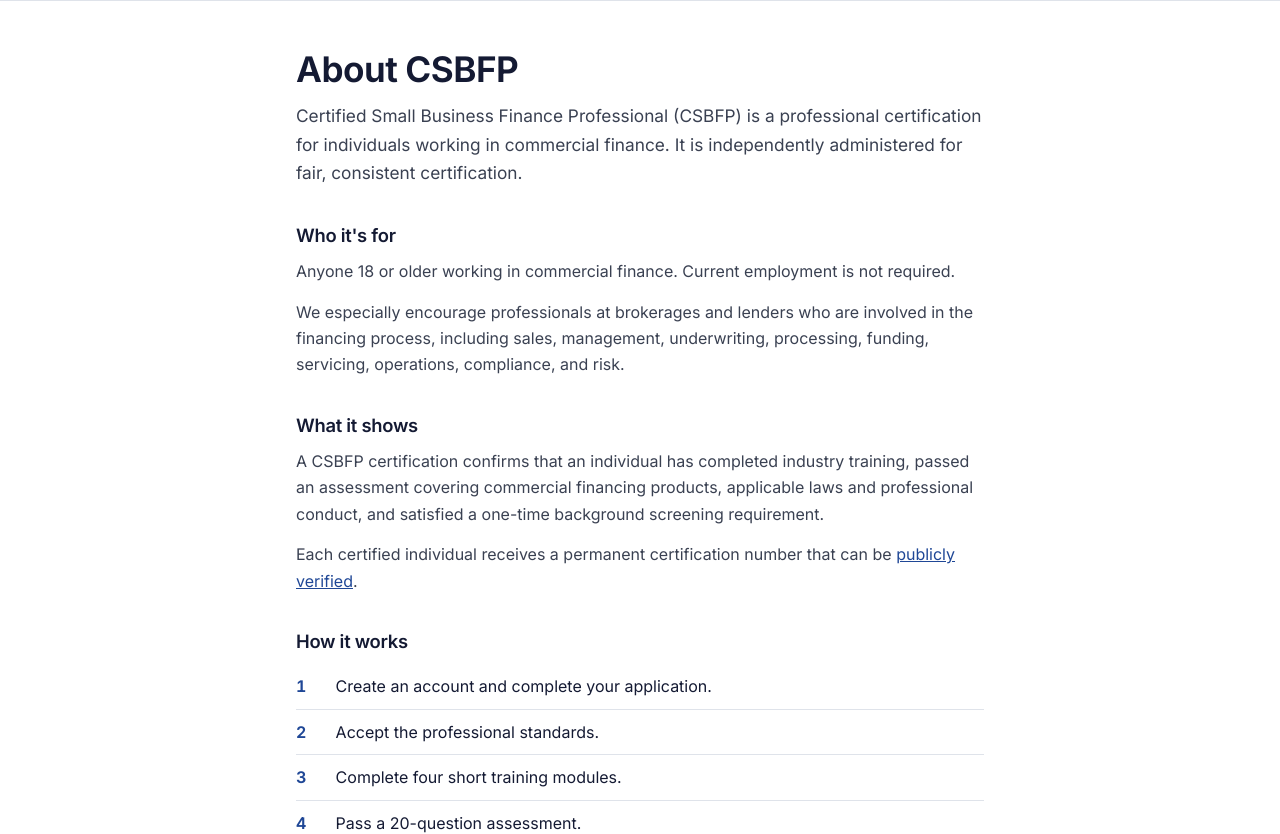
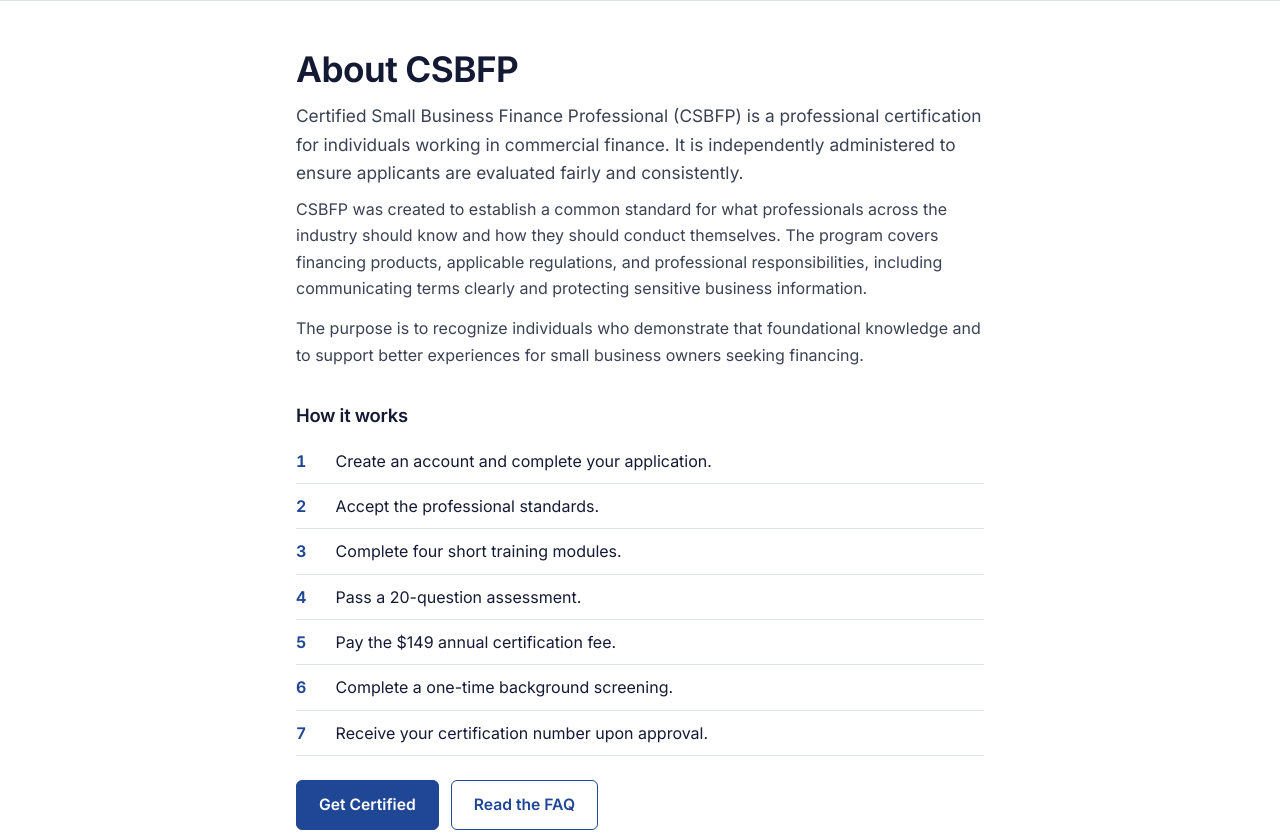
Before and after one commit to aquamark-io/csbfp, a Node server app: page /about in a window 1280 px wide. Shown: the part 87-921 px from the top of the page. Run offline with Node 20, Linux system fonts and the light colour scheme.

Commit message:
About: purpose and why; drop Who it's for and What it shows (covered in the FAQ)
Co-Authored-By: Claude Opus 5.5 <noreply@anthropic.com>
Claude-Session: https://claude.ai/code/session_01G6gvxkYgTguNQ5LswucYdQ

```diff
--- a/views/about.ejs
+++ b/views/about.ejs
@@ -1,14 +1,8 @@
 <%- include('partials/head') %>
 <h1>About CSBFP</h1>
-<p class="lead">Certified Small Business Finance Professional (CSBFP) is a professional certification for individuals working in commercial finance. It is independently administered for fair, consistent certification.</p>
-
-<h2>Who it's for</h2>
-<p>Anyone 18 or older working in commercial finance. Current employment is not required.</p>
-<p>We especially encourage professionals at brokerages and lenders who are involved in the financing process, including sales, management, underwriting, processing, funding, servicing, operations, compliance, and risk.</p>
-
-<h2>What it shows</h2>
-<p>A CSBFP certification confirms that an individual has completed industry training, passed an assessment covering commercial financing products, applicable laws and professional conduct, and satisfied a one-time background screening requirement.</p>
-<p>Each certified individual receives a permanent certification number that can be <a href="/verify">publicly verified</a>.</p>
+<p class="lead">Certified Small Business Finance Professional (CSBFP) is a professional certification for individuals working in commercial finance. It is independently administered to ensure applicants are evaluated fairly and consistently.</p>
+<p>CSBFP was created to establish a common standard for what professionals across the industry should know and how they should conduct themselves. The program covers financing products, applicable regulations, and professional responsibilities, including communicating terms clearly and protecting sensitive business information.</p>
+<p>The purpose is to recognize individuals who demonstrate that foundational knowledge and to support better experiences for small business owners seeking financing.</p>
 
 <h2>How it works</h2>
 <ol class="numbered">
```
